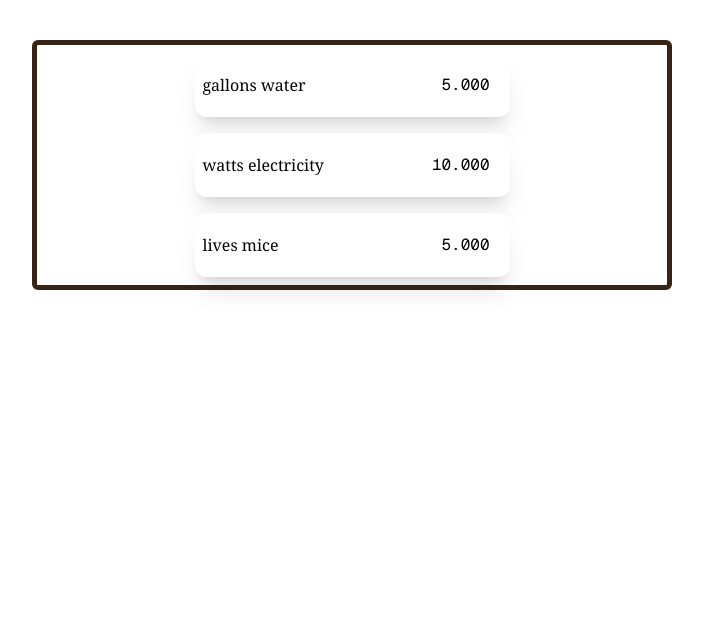
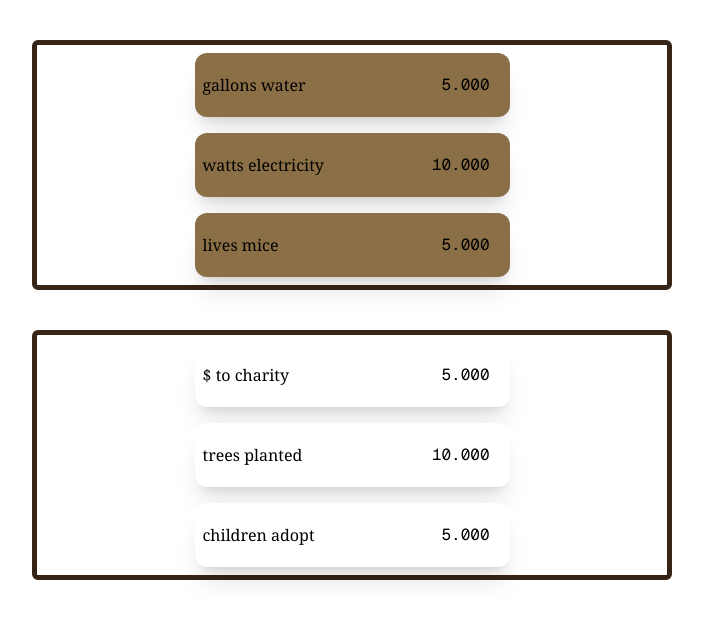
Before and after one commit to david-callender/token_calculator, a Next.js app: page / in a window 1280 px wide. Shown: the top 620 px of the page, without its empty margins (8-711 px from the left). Built offline with nearby package versions, Linux system fonts and the light colour scheme.

Commit message:
feat: added mend view

```diff
--- a/src/app/components/MendBox.tsx
+++ b/src/app/components/MendBox.tsx
@@ -1,10 +1,15 @@
 import { FC } from "react";
+import { MendEntry } from "./MendView";
 
+type Props = {
+    entry: MendEntry
+}
+export const MendBox: FC<Props> = ({ entry }) => {
+    return <>
 
-export const MendBox: FC = () => {
-    return <>
-        <div>
-
+        <div className="rounded-xl bg-foreground m-2 place-self-center flex p-5 pl-2 shadow-xl hover:-translate-y-1 transition-all w-1/2 font-serif">
+            <span className="w-1/2 text-left">{entry.units} {entry.detail}</span>
+            <span className="font-mono text-right w-1/2">{entry.value.toFixed(3)}</span>
         </div>
     </>
 }
--- /dev/null
+++ b/src/app/components/MendView.tsx
@@ -0,0 +1,28 @@
+import { FC } from "react";
+import { MendBox } from "./MendBox";
+
+export type MendEntry = {
+    detail: string;
+    value: number;
+    units: string;
+}
+
+type Props = {
+    entries: MendEntry[]
+}
+
+export const MendView: FC<Props> = ({ entries }) => {
+    return <>
+
+            <div className="flex m-10 w-1/2 flex-col border-border border-5 rounded-md">
+                {entries.map((entry, index) => {
+                    return (
+                        <MendBox key={index} entry={entry}/>
+                    )
+                })}
+
+            </div>
+
+
+    </>
+}
--- /dev/null
+++ b/src/app/components/MendWasteView.tsx
@@ -0,0 +1,46 @@
+import { FC } from "react"
+import { WasteEntry, WasteView } from "./WasteView"
+import { MendEntry, MendView } from "./MendView"
+
+export const MendWasteView: FC = () => {
+
+    const WasteEntries: WasteEntry[] = [
+        {
+            detail: "water",
+            units: "gallons",
+            value: 5
+        },
+        {
+            detail: "electricity",
+            units: "watts",
+            value: 10
+        },
+        {
+            detail: "mice",
+            units: "lives",
+            value: 5
+        }
+    ]
+
+    const MendEntries: MendEntry[] = [
+        {
+            detail: "to charity",
+            units: "$",
+            value: 5
+        },
+        {
+            detail: "planted",
+            units: "trees",
+            value: 10
+        },
+        {
+            detail: "adopt",
+            units: "children",
+            value: 5
+        }
+    ]
+    return <>
+        <WasteView entries={WasteEntries} />
+        <MendView entries={MendEntries} />
+    </>
+}
--- a/src/app/components/WasteBox.tsx
+++ b/src/app/components/WasteBox.tsx
@@ -8,7 +8,7 @@ type Props = {
 
 export const WasteBox: FC<Props> = ({ entry }) => {
     return <>
-        <div className="rounded-xl bg-foreground m-2 place-self-center flex text-center p-5 pl-2 shadow-xl hover:-translate-y-1 transition-all w-1/2 font-serif">
+        <div className="rounded-xl bg-waste m-2 place-self-center flex p-5 pl-2 shadow-xl hover:-translate-y-1 transition-all w-1/2 font-serif">
             <span className="w-1/2 text-left">{entry.units} {entry.detail}</span>
             <span className="font-mono text-right w-1/2">{entry.value.toFixed(3)}</span>
         </div>
--- a/src/app/page.tsx
+++ b/src/app/page.tsx
@@ -1,31 +1,16 @@
 import type { FC } from "react";
 
 import { WasteView, type WasteEntry } from "./components/WasteView";
+import { MendWasteView } from "./components/MendWasteView";
 
 const Home: FC = () => {
 
-  const entries: WasteEntry[] = [
-    {
-        detail: "water",
-        units: "gallons",
-        value: 5
-    },
-    {
-        detail: "electricity",
-        units: "watts",
-        value: 10
-    },
-    {
-        detail: "mice",
-        units: "lives",
-        value: 5
-    }
-  ]
+
 
   return (
     <div>
 
-      <WasteView entries={entries} />
+      <MendWasteView />
     </div>
   )
 
```
